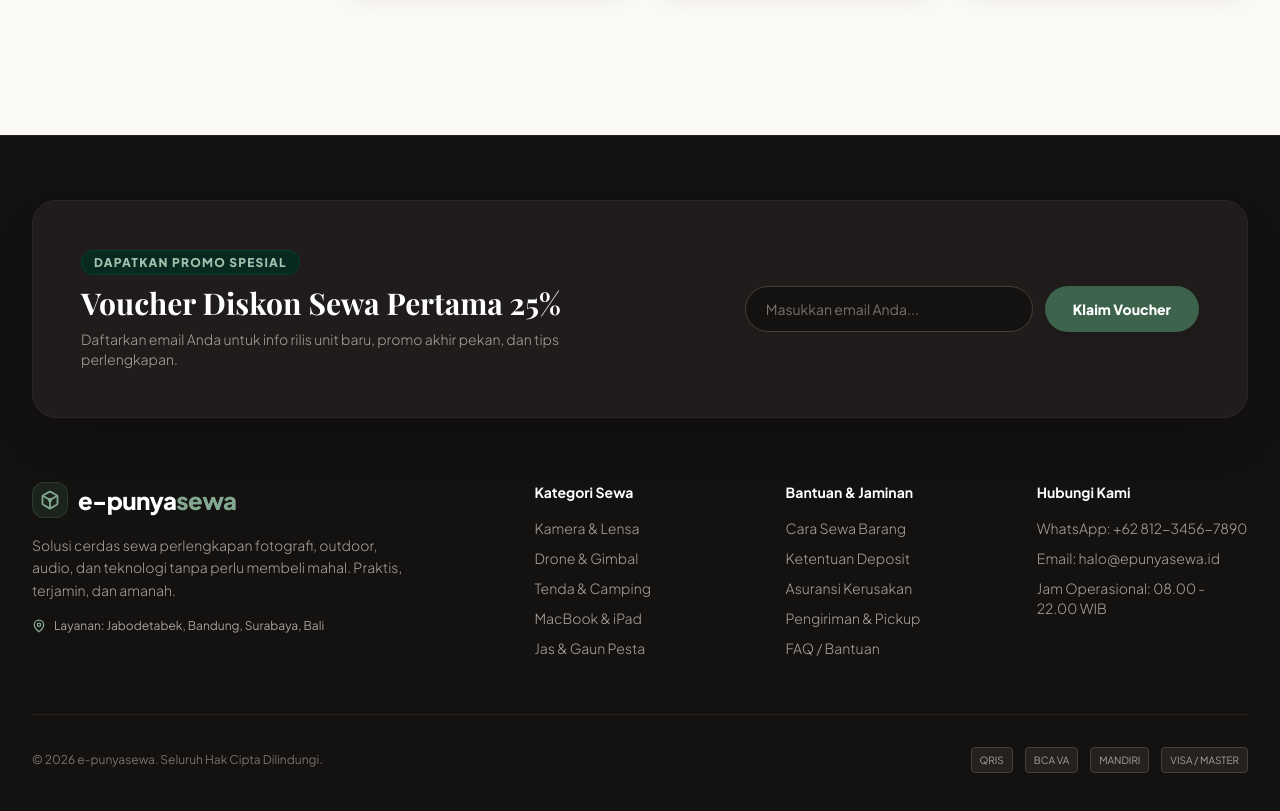
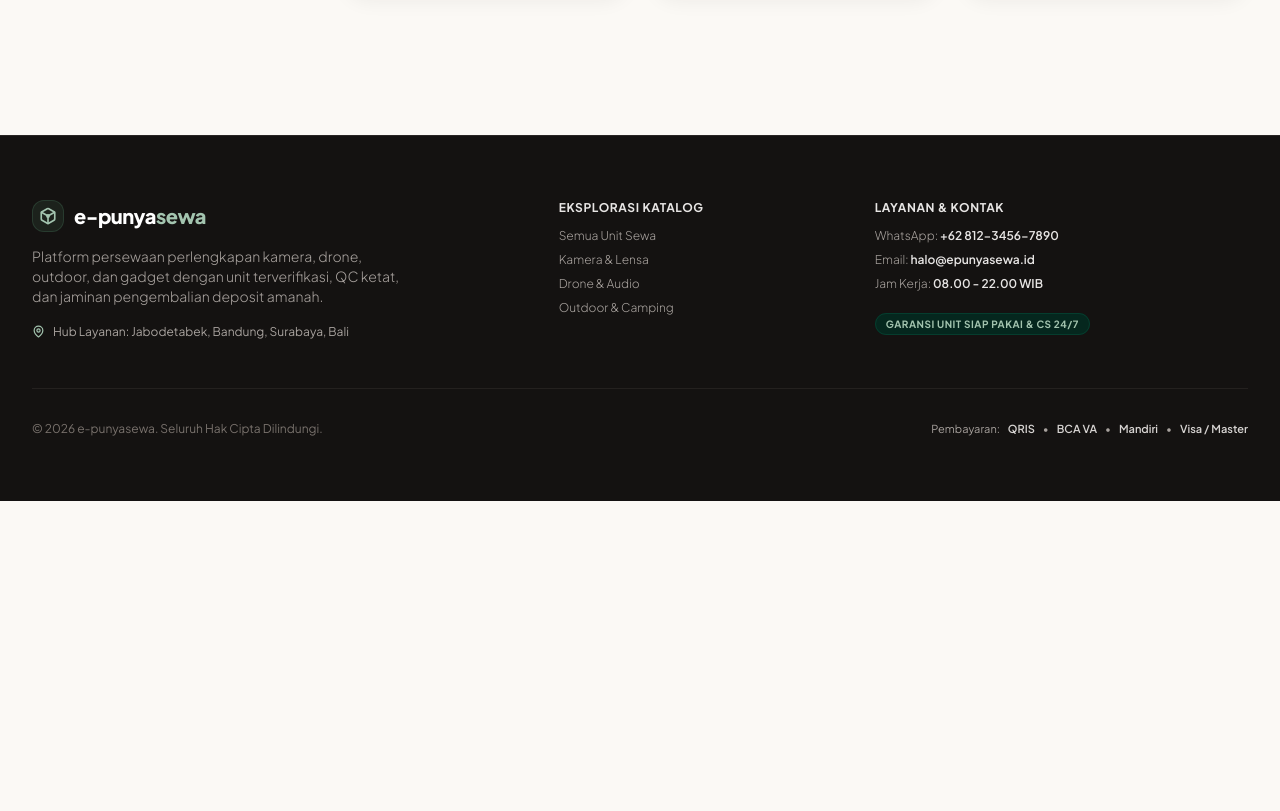
Before and after one commit to kangfuad/f-ecommerce, a Vue app: page /katalog in a window 1280 px wide. Shown: the part 1401-2212 px from the top of the page. After the commit the page ends 1902 px from the top, so only its background shows below. Built offline with nearby package versions, Linux system fonts and the light colour scheme; a web font is replaced by a local one.

Commit message:
refactor: update UI layout for HomeView and optimize footer component structure

```diff
--- a/src/presentation/components/common/AppFooter.vue
+++ b/src/presentation/components/common/AppFooter.vue
@@ -1,121 +1,78 @@
 <script setup lang="ts">
-import { ref } from 'vue'
 import { APP_CONFIG } from '@/core/config/app.config'
 import { IconLogo, IconLocation } from '@/presentation/components/icons'
-
-const email = ref('')
-const isSubscribed = ref(false)
-
-function handleSubscribe() {
-  if (!email.value) return
-  isSubscribed.value = true
-  setTimeout(() => {
-    isSubscribed.value = false
-    email.value = ''
-  }, 2500)
-}
 </script>
 
 <template>
-  <footer class="bg-[#141211] text-stone-300 mt-24 border-t border-stone-800/80 transition-colors duration-300">
-    <!-- Newsletter section -->
-    <div class="max-w-[1400px] mx-auto px-4 sm:px-6 lg:px-8 pt-16">
-      <div class="bg-[#1F1C1B] border border-stone-800 rounded-3xl p-8 sm:p-12 flex flex-col md:flex-row items-center justify-between gap-8 shadow-2xl">
-        <div class="text-center md:text-left max-w-lg">
-          <span class="text-xs uppercase font-extrabold tracking-widest text-forest-soft dark:text-sage-soft bg-emerald-950/80 border border-emerald-800/40 px-3 py-1 rounded-full">
-            Dapatkan Promo Spesial
-          </span>
-          <h3 class="font-display text-2xl sm:text-3xl font-bold mt-3 text-white">
-            Voucher Diskon Sewa Pertama 25%
-          </h3>
-          <p class="text-stone-400 text-sm mt-2 font-light">
-            Daftarkan email Anda untuk info rilis unit baru, promo akhir pekan, dan tips perlengkapan.
-          </p>
-        </div>
-
-        <form @submit.prevent="handleSubscribe" class="w-full md:w-auto flex flex-col sm:flex-row gap-3">
-          <input
-            v-model="email"
-            type="email"
-            required
-            placeholder="Masukkan email Anda..."
-            class="w-full sm:w-72 bg-[#141211] border border-stone-700 rounded-full px-5 py-3 text-sm text-white placeholder:text-stone-500 focus:outline-none focus:border-forest-soft"
-          />
-          <button
-            type="submit"
-            class="bg-forest hover:bg-forest-hover text-white font-extrabold text-sm rounded-full px-7 py-3 transition-all cursor-pointer whitespace-nowrap shadow-md"
-          >
-            {{ isSubscribed ? 'Terdaftar ✓' : 'Klaim Voucher' }}
-          </button>
-        </form>
-      </div>
-    </div>
-
-    <!-- Main footer links -->
-    <div class="max-w-[1400px] mx-auto px-4 sm:px-6 lg:px-8 py-16">
-      <div class="grid grid-cols-1 md:grid-cols-2 lg:grid-cols-5 gap-10">
-        <!-- Col 1: Brand -->
-        <div class="lg:col-span-2 space-y-4">
+  <footer class="bg-[#141211] text-stone-300 mt-16 sm:mt-24 border-t border-stone-800 transition-colors duration-300">
+    <div class="max-w-[1400px] mx-auto px-4 sm:px-6 lg:px-8 py-12 sm:py-16">
+      <div class="grid grid-cols-1 md:grid-cols-12 gap-8 lg:gap-12 pb-12 border-b border-stone-800/80">
+        <!-- Col 1: Brand & Value (5 cols) -->
+        <div class="md:col-span-5 space-y-3.5">
           <div class="flex items-center gap-2.5">
-            <div class="w-9 h-9 rounded-xl bg-forest/20 border border-forest/40 flex items-center justify-center text-sage-soft">
-              <IconLogo :size="20" />
+            <div class="w-8 h-8 rounded-xl bg-forest/20 border border-forest/40 flex items-center justify-center text-forest-soft">
+              <IconLogo :size="18" />
             </div>
-            <span class="font-extrabold text-2xl tracking-tight text-white">
-              e-punya<span class="text-sage-soft">sewa</span>
+            <span class="font-extrabold text-xl tracking-tight text-white">
+              e-punya<span class="text-forest-soft">sewa</span>
             </span>
           </div>
-          <p class="text-stone-400 text-sm leading-relaxed max-w-sm font-light">
-            Solusi cerdas sewa perlengkapan fotografi, outdoor, audio, dan teknologi tanpa perlu membeli mahal. Praktis, terjamin, dan amanah.
+          <p class="text-xs sm:text-sm text-stone-400 leading-relaxed font-light max-w-sm">
+            Platform persewaan perlengkapan kamera, drone, outdoor, dan gadget dengan unit terverifikasi, QC ketat, dan jaminan pengembalian deposit amanah.
           </p>
-          <div class="flex items-center gap-2 text-xs text-stone-400">
-            <IconLocation :size="14" class="text-sage-soft shrink-0" />
-            <span>Layanan: Jabodetabek, Bandung, Surabaya, Bali</span>
+          <div class="flex items-center gap-2 text-xs text-stone-400 pt-1">
+            <IconLocation :size="13" class="text-forest-soft shrink-0" />
+            <span>Hub Layanan: Jabodetabek, Bandung, Surabaya, Bali</span>
           </div>
         </div>
 
-        <!-- Col 2: Kategori Sewa -->
-        <div>
-          <p class="font-bold text-sm text-white mb-4">Kategori Sewa</p>
-          <ul class="space-y-2.5 text-sm text-stone-400 font-light">
-            <li><a href="#" class="hover:text-sage-soft transition">Kamera & Lensa</a></li>
-            <li><a href="#" class="hover:text-sage-soft transition">Drone & Gimbal</a></li>
-            <li><a href="#" class="hover:text-sage-soft transition">Tenda & Camping</a></li>
-            <li><a href="#" class="hover:text-sage-soft transition">MacBook & iPad</a></li>
-            <li><a href="#" class="hover:text-sage-soft transition">Jas & Gaun Pesta</a></li>
+        <!-- Col 2: Eksplorasi (3 cols) -->
+        <div class="md:col-span-3 space-y-3">
+          <p class="font-bold text-xs uppercase tracking-wider text-stone-200">Eksplorasi Katalog</p>
+          <ul class="space-y-2 text-xs text-stone-400 font-light">
+            <li>
+              <router-link to="/katalog" class="hover:text-forest-soft transition">Semua Unit Sewa</router-link>
+            </li>
+            <li>
+              <router-link to="/katalog?category=CAMERA" class="hover:text-forest-soft transition">Kamera & Lensa</router-link>
+            </li>
+            <li>
+              <router-link to="/katalog?category=DRONE_AUDIO" class="hover:text-forest-soft transition">Drone & Audio</router-link>
+            </li>
+            <li>
+              <router-link to="/katalog?category=OUTDOOR" class="hover:text-forest-soft transition">Outdoor & Camping</router-link>
+            </li>
           </ul>
         </div>
 
-        <!-- Col 3: Bantuan & Jaminan -->
-        <div>
-          <p class="font-bold text-sm text-white mb-4">Bantuan & Jaminan</p>
-          <ul class="space-y-2.5 text-sm text-stone-400 font-light">
-            <li><a href="#" class="hover:text-sage-soft transition">Cara Sewa Barang</a></li>
-            <li><a href="#" class="hover:text-sage-soft transition">Ketentuan Deposit</a></li>
-            <li><a href="#" class="hover:text-sage-soft transition">Asuransi Kerusakan</a></li>
-            <li><a href="#" class="hover:text-sage-soft transition">Pengiriman & Pickup</a></li>
-            <li><a href="#" class="hover:text-sage-soft transition">FAQ / Bantuan</a></li>
-          </ul>
-        </div>
-
-        <!-- Col 4: Hubungi Kami -->
-        <div>
-          <p class="font-bold text-sm text-white mb-4">Hubungi Kami</p>
-          <ul class="space-y-2.5 text-sm text-stone-400 font-light">
-            <li><span>WhatsApp: {{ APP_CONFIG.SUPPORT_PHONE }}</span></li>
-            <li><span>Email: {{ APP_CONFIG.SUPPORT_EMAIL }}</span></li>
-            <li><span>Jam Operasional: 08.00 - 22.00 WIB</span></li>
-          </ul>
+        <!-- Col 3: Layanan Pelanggan (4 cols) -->
+        <div class="md:col-span-4 space-y-3">
+          <p class="font-bold text-xs uppercase tracking-wider text-stone-200">Layanan & Kontak</p>
+          <div class="space-y-2 text-xs text-stone-400 font-light">
+            <p>WhatsApp: <span class="font-semibold text-stone-200">{{ APP_CONFIG.SUPPORT_PHONE }}</span></p>
+            <p>Email: <span class="font-semibold text-stone-200">{{ APP_CONFIG.SUPPORT_EMAIL }}</span></p>
+            <p>Jam Kerja: <span class="font-semibold text-stone-200">08.00 - 22.00 WIB</span></p>
+          </div>
+          <div class="pt-1.5">
+            <span class="text-[10px] uppercase font-bold tracking-wider text-forest-soft bg-emerald-950/80 border border-emerald-800/40 px-2.5 py-1 rounded-full">
+              Garansi Unit Siap Pakai & CS 24/7
+            </span>
+          </div>
         </div>
       </div>
 
-      <!-- Bottom bar -->
-      <div class="border-t border-stone-800/80 mt-14 pt-8 flex flex-col sm:flex-row items-center justify-between gap-4 text-xs text-stone-500">
+      <!-- Minimalist Bottom Bar -->
+      <div class="pt-8 flex flex-col sm:flex-row items-center justify-between gap-4 text-xs text-stone-500">
         <p>© 2026 {{ APP_CONFIG.APP_NAME }}. Seluruh Hak Cipta Dilindungi.</p>
-        <div class="flex items-center gap-3">
-          <span class="border border-stone-700 bg-stone-800/80 px-2 py-1 rounded text-[10px] text-stone-400">QRIS</span>
-          <span class="border border-stone-700 bg-stone-800/80 px-2 py-1 rounded text-[10px] text-stone-400">BCA VA</span>
-          <span class="border border-stone-700 bg-stone-800/80 px-2 py-1 rounded text-[10px] text-stone-400">MANDIRI</span>
-          <span class="border border-stone-700 bg-stone-800/80 px-2 py-1 rounded text-[10px] text-stone-400">VISA / MASTER</span>
+        <div class="flex items-center gap-2 text-[11px] text-stone-400">
+          <span>Pembayaran:</span>
+          <span class="font-semibold text-stone-300">QRIS</span>
+          <span>•</span>
+          <span class="font-semibold text-stone-300">BCA VA</span>
+          <span>•</span>
+          <span class="font-semibold text-stone-300">Mandiri</span>
+          <span>•</span>
+          <span class="font-semibold text-stone-300">Visa / Master</span>
         </div>
       </div>
     </div>
--- a/src/presentation/components/common/AppHeader.vue
+++ b/src/presentation/components/common/AppHeader.vue
@@ -103,8 +103,11 @@ const navCategories = [
 <template>
   <div class="sticky top-0 z-40 w-full">
     <!-- Top Announcement Bar -->
-    <div class="bg-[#1C1917] dark:bg-[#141211] text-stone-300 dark:text-stone-400 text-xs py-2 px-4 text-center font-medium tracking-wide flex items-center justify-center gap-2 border-b border-stone-800 dark:border-stone-900">
-      <span class="inline-block w-2 h-2 rounded-full bg-forest dark:bg-forest-glow animate-pulse shrink-0"></span>
+    <div class="bg-[#1C1917] dark:bg-[#141211] text-stone-300 dark:text-stone-300 text-xs py-2 px-4 text-center font-medium tracking-wide flex items-center justify-center gap-2.5 border-b border-stone-800 dark:border-stone-900">
+      <span class="relative flex h-2 w-2 shrink-0">
+        <span class="animate-ping absolute inline-flex h-full w-full rounded-full bg-emerald-400 opacity-75"></span>
+        <span class="relative inline-flex rounded-full h-2 w-2 bg-emerald-400 shadow-[0_0_8px_rgba(52,211,153,0.9)]"></span>
+      </span>
       <span class="truncate text-[11px] sm:text-xs">Jaminan Unit Bersih & Terawat 100% • Bebas Deposit Member Terverifikasi • CS 24/7</span>
     </div>
 
--- a/src/presentation/views/HomeView.vue
+++ b/src/presentation/views/HomeView.vue
@@ -180,14 +180,22 @@ onMounted(() => {
           />
         </div>
 
-        <!-- Bottom CTA to Full /katalog Page -->
-        <div class="text-center mt-12 pt-8 border-t border-theme-border">
+        <!-- Bottom Minimalist Contextual Explore Bar -->
+        <div class="mt-14 p-6 sm:p-8 rounded-3xl bg-stone-50/90 dark:bg-stone-900/60 border border-theme-border flex flex-col sm:flex-row items-center justify-between gap-5 shadow-xs">
+          <div class="text-center sm:text-left">
+            <h3 class="font-display text-base sm:text-lg font-bold text-theme-primary">
+              Mencari perlengkapan atau unit spesifik lainnya?
+            </h3>
+            <p class="text-xs text-stone-500 dark:text-stone-400 mt-1">
+              Jelajahi 48+ koleksi lengkap kamera cinema, drone DJI, tenda dome, dan gadget siap sewa.
+            </p>
+          </div>
           <router-link
             to="/katalog"
-            class="inline-flex items-center gap-2.5 bg-theme-cta hover:bg-theme-cta-hover text-theme-cta-text font-black text-sm sm:text-base px-8 py-3.5 rounded-full shadow-md transition-all cursor-pointer group"
+            class="inline-flex items-center gap-2 bg-forest hover:bg-forest-hover dark:bg-forest dark:hover:bg-forest-hover text-white font-extrabold text-xs sm:text-sm px-6 py-3 rounded-full shadow-sm hover:scale-103 active:scale-97 transition-all cursor-pointer whitespace-nowrap shrink-0 group"
           >
-            <span>Buka Seluruh Katalog Unit Sewa</span>
-            <IconArrowRight :size="16" class="group-hover:translate-x-1 transition-transform" />
+            <span>Buka Seluruh Katalog</span>
+            <IconArrowRight :size="14" class="group-hover:translate-x-1 transition-transform" />
           </router-link>
         </div>
       </section>
```
